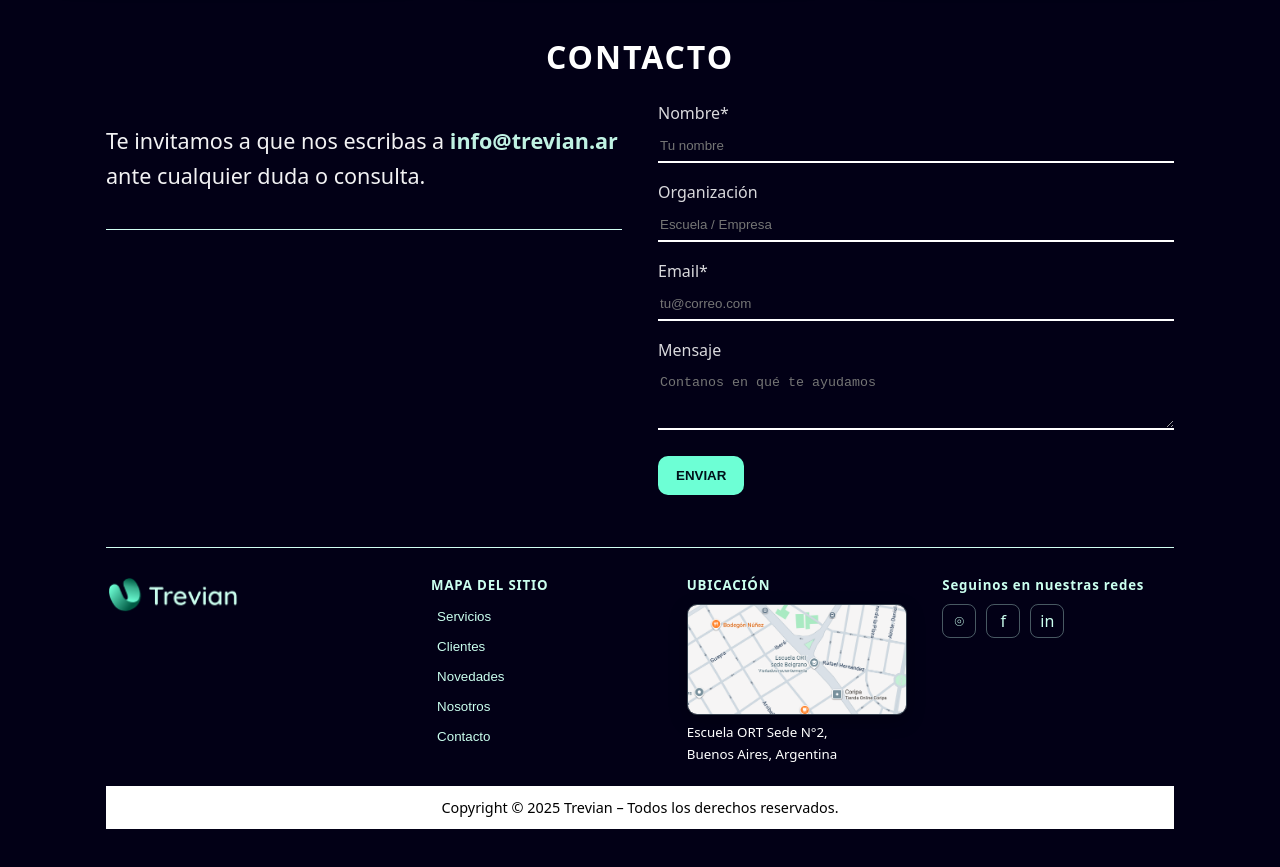
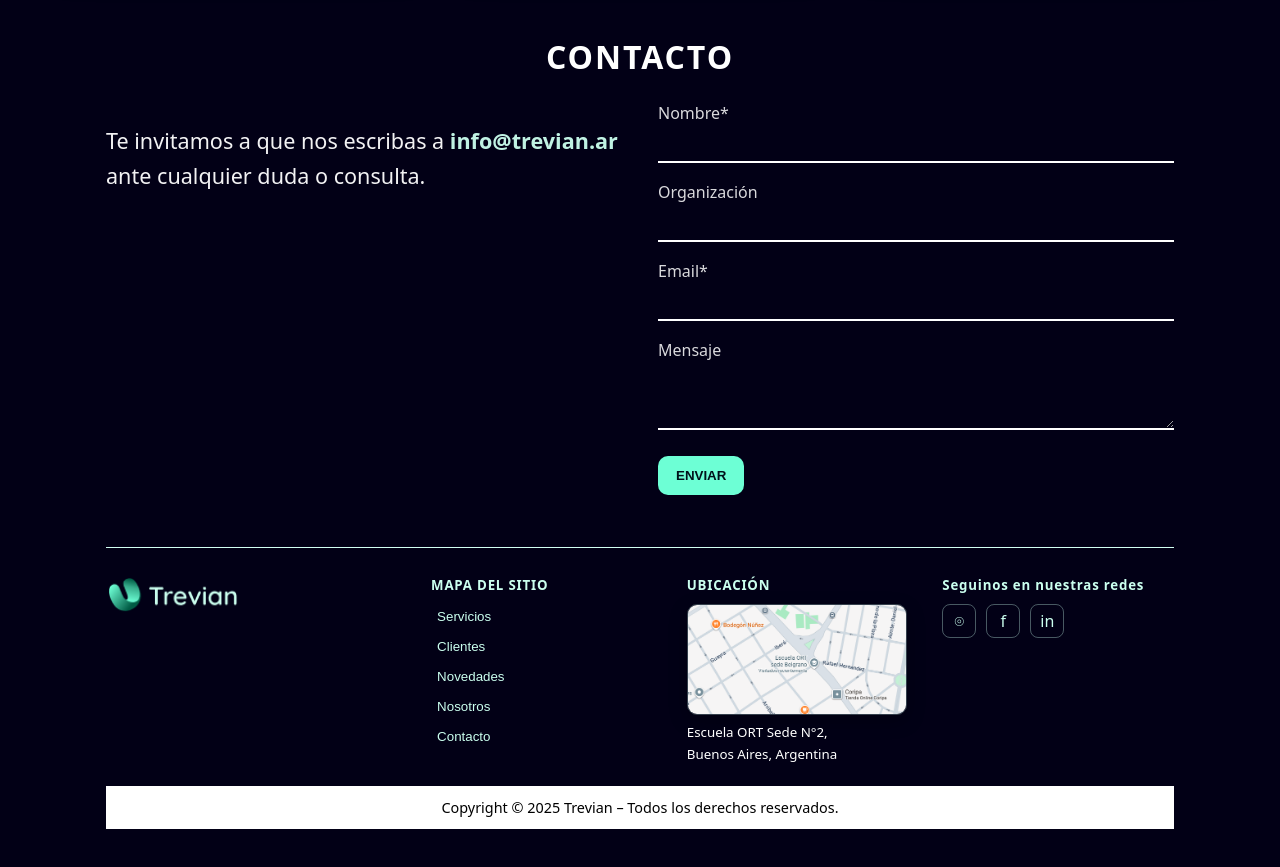
Before and after one commit to lolagou/landing-page, a React (Vite) app: page / in a window 1280 px wide. Shown: the part 4420-5287 px from the top of the page. Built offline with nearby package versions, Linux system fonts and the light colour scheme.

Commit message:
arreglo contacto

```diff
--- a/src/App.css
+++ b/src/App.css
@@ -59,7 +59,7 @@ a{color:var(--aqua);text-decoration:none}
 }
 .lp-hero-center{max-width:980px; padding:96px 24px 140px; text-align:center}
 .lp-hero-title{font-size:clamp(34px,5vw,64px); margin:0 0 10px}
-.lp-hero-sub{font-size:clamp(16px,2.4vw,20px); opacity:.9; margin:0 auto 18px; max-width:900px}
+.lp-hero-sub{font-size:clamp(16px,2.4vw,20px); margin:0 auto 18px; max-width:900px; }
 .lp-hero-cta{display:flex;gap:12px;justify-content:center}
 .lp-btn-primary{background:var(--mint);color:#00121a;border:0;padding:12px 18px;border-radius:14px;font-weight:700;cursor:pointer}
 .lp-btn-ghost{background:transparent;border:1px solid rgba(109,255,213,.5);color:var(--aqua);padding:12px 18px;border-radius:14px}
--- a/src/homepage.jsx
+++ b/src/homepage.jsx
@@ -406,25 +406,24 @@ style={{ backgroundImage: `url(${objetivo})` }}
                 Te invitamos a que nos escribas a <a href="mailto:info@trevian.ar">info@trevian.ar</a><br/>
                 ante cualquier duda o consulta.
               </p>
-              <div className="contact-divider" />
             </div>
 
             <form className="contact-form" onSubmit={(e)=>e.preventDefault()}>
               <label className="f-row">
                 <span>Nombre*</span>
-                <input className="f-input f-underline" required placeholder="Tu nombre" />
+                <input className="f-input f-underline"/>
               </label>
               <label className="f-row">
                 <span>Organización</span>
-                <input className="f-input f-underline" placeholder="Escuela / Empresa" />
+                <input className="f-input f-underline" />
               </label>
               <label className="f-row">
                 <span>Email*</span>
-                <input type="email" required className="f-input f-underline" placeholder="tu@correo.com" />
+                <input type="email" required className="f-input f-underline" />
               </label>
               <label className="f-row">
                 <span>Mensaje</span>
-                <textarea rows={3} className="f-input f-underline" placeholder="Contanos en qué te ayudamos" />
+                <textarea rows={3} className="f-input f-underline" />
               </label>
               <div className="contact-actions">
                 <button className="contact-send" type="submit">ENVIAR</button>
```
